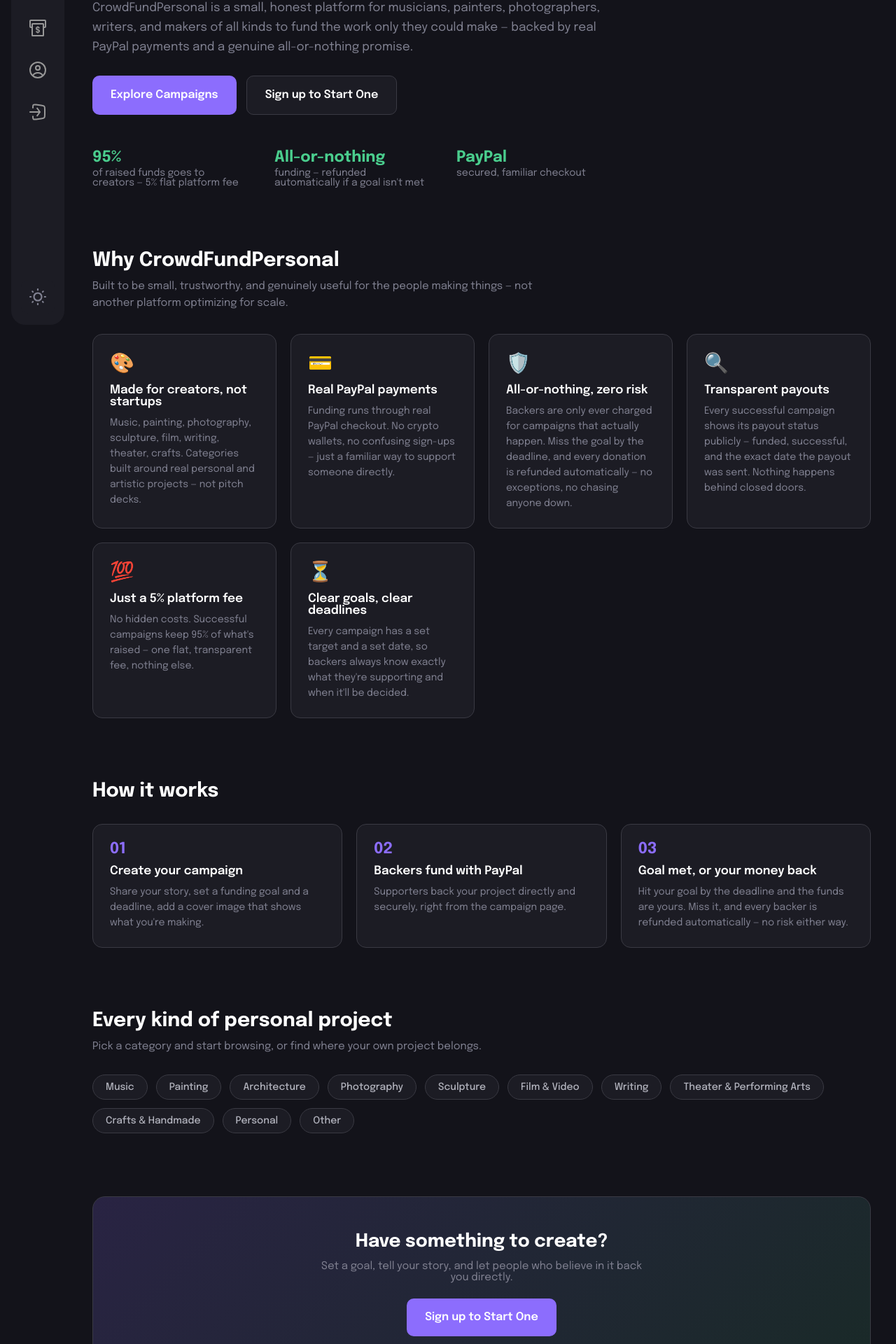
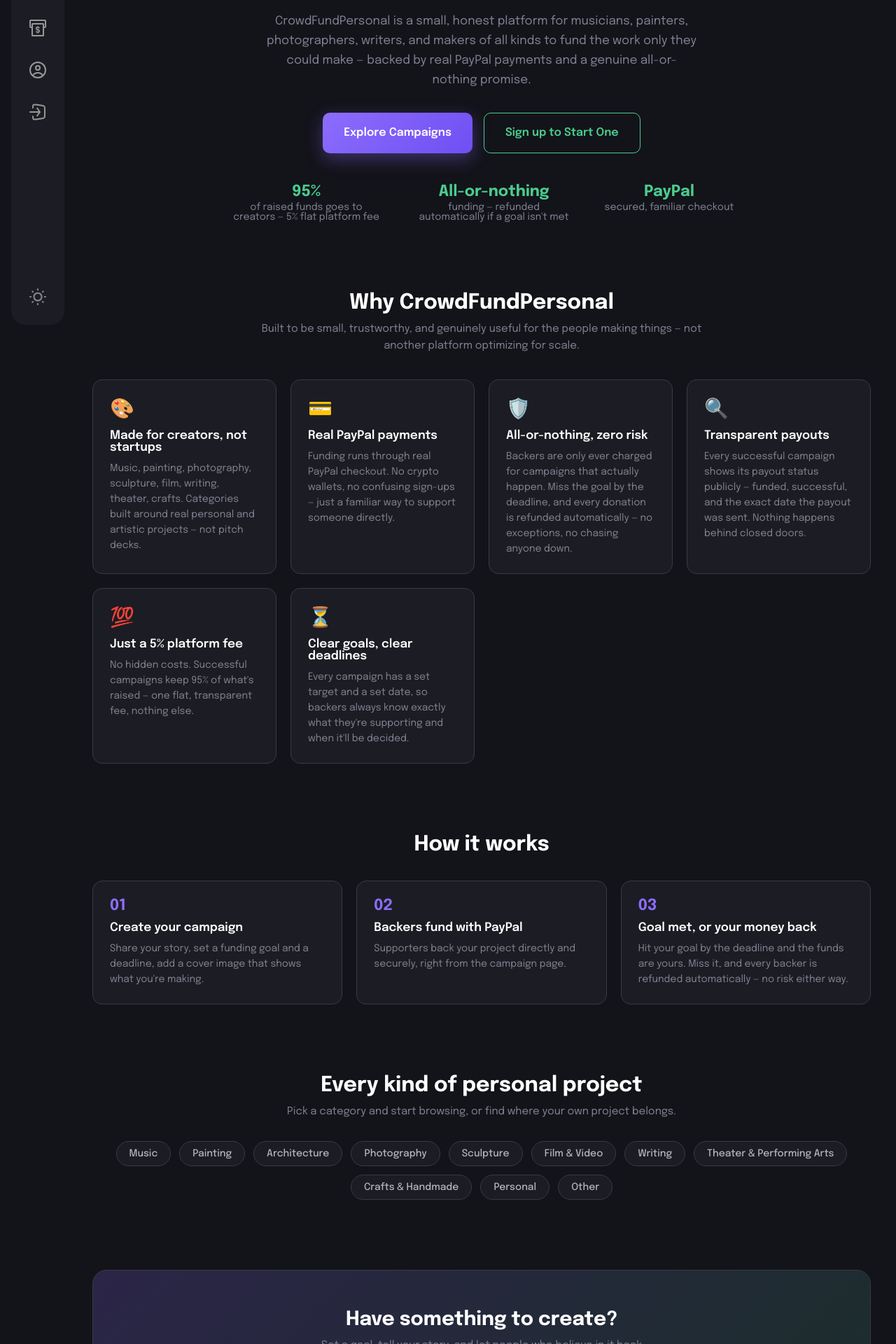
Before and after one commit to zarkonik/CrowdFundSrbija, a React (Vite) app: page / in a window 1280 px wide. Shown: the part 300-2220 px from the top of the page at 70% size. Built offline with nearby package versions, Linux system fonts and the light colour scheme; no server answers.

Commit message:
Responsivness

```diff
--- a/src/components/Navbar/Navbar.css
+++ b/src/components/Navbar/Navbar.css
@@ -111,19 +111,32 @@
   cursor: pointer;
 }
 
+.navbar-drawer-backdrop {
+  position: fixed;
+  inset: 0;
+  background: rgba(0, 0, 0, 0.5);
+  z-index: 9;
+}
+
 .navbar-drawer {
   position: absolute;
   top: 60px;
   right: 0;
   left: 0;
   background: var(--color-bg-card);
+  border-radius: 14px;
+  box-shadow: 0 12px 30px rgba(0, 0, 0, 0.4);
   z-index: 10;
-  padding: 16px 0;
-  transform: translateY(-100vh);
-  transition: transform 0.7s;
+  padding: 12px 0 16px;
+  opacity: 0;
+  pointer-events: none;
+  transform: translateY(-16px);
+  transition: transform 0.2s ease, opacity 0.2s ease;
 }
 
 .navbar-drawer.is-open {
+  opacity: 1;
+  pointer-events: auto;
   transform: translateY(0);
 }
 
@@ -166,7 +179,15 @@
 
 .navbar-drawer-button {
   display: flex;
-  margin: 0 16px;
+  margin: 0 16px 12px;
+}
+
+.navbar-drawer-button:last-child {
+  margin-bottom: 0;
+}
+
+.navbar-drawer-button-full {
+  width: 100%;
 }
 
 .navbar-btn-connect {
--- a/src/components/Navbar/Navbar.tsx
+++ b/src/components/Navbar/Navbar.tsx
@@ -64,6 +64,13 @@
           onClick={() => setToggleDrawer((prev) => !prev)}
         />
 
+        {toggleDrawer && (
+          <div
+            className="navbar-drawer-backdrop"
+            onClick={() => setToggleDrawer(false)}
+          />
+        )}
+
         <div className={`navbar-drawer ${toggleDrawer ? "is-open" : ""}`}>
           <ul className="navbar-drawer-links">
             {navlinks.map((link: any) => (
@@ -100,8 +107,11 @@
             <CustomButton
               btnType="button"
               title={address ? "Create a campaign" : "Sign up with Google"}
-              styles={address ? "navbar-btn-create" : "navbar-btn-connect"}
+              styles={`navbar-drawer-button-full ${
+                address ? "navbar-btn-create" : "navbar-btn-connect"
+              }`}
               handleClick={() => {
+                setToggleDrawer(false);
                 if (address) navigate("create-campaign");
                 else connect();
               }}
@@ -113,8 +123,11 @@
               <CustomButton
                 btnType="button"
                 title="My Profile"
-                styles="navbar-btn-profile"
-                handleClick={() => navigate("/profile")}
+                styles="navbar-drawer-button-full navbar-btn-profile"
+                handleClick={() => {
+                  setToggleDrawer(false);
+                  navigate("/profile");
+                }}
               />
             </div>
           )}
--- a/src/pages/CreateCampaign/CreateCampaign.css
+++ b/src/pages/CreateCampaign/CreateCampaign.css
@@ -18,6 +18,7 @@
   display: flex;
   justify-content: center;
   align-items: center;
+  width: 100%;
   padding: 16px;
   background: var(--color-border);
   border-radius: 10px;
@@ -25,6 +26,7 @@
 
 @media (min-width: 640px) {
   .create-campaign-header {
+    width: auto;
     min-width: 380px;
   }
 }
--- a/src/pages/Landing/Landing.css
+++ b/src/pages/Landing/Landing.css
@@ -1,17 +1,19 @@
 .landing {
+  max-width: 1180px;
+  margin: 0 auto;
   display: flex;
   flex-direction: column;
-  gap: 90px;
+  gap: 100px;
   padding-bottom: 40px;
 }
 
 .landing-hero {
-  margin-top: 40px;
+  margin-top: 50px;
   display: flex;
   flex-direction: column;
-  align-items: flex-start;
+  align-items: center;
   gap: 20px;
-  max-width: 760px;
+  text-align: center;
 }
 
 .landing-hero-eyebrow {
@@ -24,14 +26,16 @@
 }
 
 .landing-hero-title {
+  max-width: 780px;
   font-family: var(--font-epilogue);
   font-weight: 700;
-  font-size: 44px;
+  font-size: 48px;
   line-height: 1.15;
   color: var(--color-text-primary);
 }
 
 .landing-hero-subtitle {
+  max-width: 620px;
   font-family: var(--font-epilogue);
   font-weight: 400;
   font-size: 17px;
@@ -42,26 +46,47 @@
 .landing-hero-actions {
   display: flex;
   flex-wrap: wrap;
-  gap: 14px;
-  margin-top: 6px;
+  justify-content: center;
+  gap: 16px;
+  margin-top: 12px;
 }
 
 .landing-hero-btn-primary {
-  background: var(--color-accent-purple);
-  padding: 14px 26px;
+  background: linear-gradient(135deg, #8c6dfd, #6f4ff2);
+  padding: 15px 30px;
+  box-shadow: 0 8px 24px rgba(140, 109, 253, 0.35);
+  transition: transform 0.15s ease, box-shadow 0.15s ease;
+}
+
+.landing-hero-btn-primary:hover {
+  transform: translateY(-2px);
+  box-shadow: 0 10px 28px rgba(140, 109, 253, 0.45);
 }
 
 .landing-hero-btn-secondary {
-  background: var(--color-bg-card);
-  border: 1px solid var(--color-border);
-  padding: 14px 26px;
+  background: transparent;
+  color: var(--color-accent-green);
+  border: 1.5px solid var(--color-accent-green);
+  padding: 15px 30px;
+  transition: background 0.15s ease, color 0.15s ease, transform 0.15s ease;
+}
+
+.landing-hero-btn-secondary:hover {
+  background: var(--color-accent-green);
+  color: #0b1f16;
+  transform: translateY(-2px);
 }
 
 .landing-hero-stats {
-  margin-top: 30px;
+  margin-top: 24px;
   display: flex;
   flex-wrap: wrap;
-  gap: 40px;
+  justify-content: center;
+  gap: 48px;
+}
+
+.landing-hero-stat {
+  max-width: 220px;
 }
 
 .landing-hero-stat h3 {
@@ -76,13 +101,18 @@
   font-family: var(--font-epilogue);
   font-size: 14px;
   color: var(--color-text-secondary);
-  max-width: 220px;
+}
+
+.landing-section-header {
+  max-width: 640px;
+  margin: 0 auto;
+  text-align: center;
 }
 
 .landing-section-title {
   font-family: var(--font-epilogue);
   font-weight: 700;
-  font-size: 28px;
+  font-size: 30px;
   color: var(--color-text-primary);
 }
 
@@ -92,11 +122,10 @@
   font-size: 15px;
   line-height: 24px;
   color: var(--color-text-secondary);
-  max-width: 640px;
 }
 
 .landing-features-grid {
-  margin-top: 32px;
+  margin-top: 36px;
   display: grid;
   grid-template-columns: repeat(auto-fit, minmax(260px, 1fr));
   gap: 20px;
@@ -107,6 +136,12 @@
   background: var(--color-bg-card);
   border-radius: 14px;
   border: 1px solid var(--color-border);
+  transition: border-color 0.15s ease, transform 0.15s ease;
+}
+
+.landing-feature-card:hover {
+  border-color: var(--color-accent-purple);
+  transform: translateY(-2px);
 }
 
 .landing-feature-icon {
@@ -130,7 +165,7 @@
 }
 
 .landing-steps {
-  margin-top: 32px;
+  margin-top: 36px;
   display: grid;
   grid-template-columns: repeat(auto-fit, minmax(220px, 1fr));
   gap: 20px;
@@ -167,9 +202,10 @@
 }
 
 .landing-categories {
-  margin-top: 28px;
+  margin-top: 30px;
   display: flex;
   flex-wrap: wrap;
+  justify-content: center;
   gap: 12px;
 }
 
@@ -182,15 +218,21 @@
   font-weight: 500;
   font-size: 14px;
   color: var(--color-text-tertiary);
+  transition: border-color 0.15s ease, color 0.15s ease;
+}
+
+.landing-category-chip:hover {
+  border-color: var(--color-accent-purple);
+  color: var(--color-text-primary);
 }
 
 .landing-cta {
-  padding: 50px 40px;
-  border-radius: 18px;
+  padding: 56px 40px;
+  border-radius: 20px;
   background: linear-gradient(
     135deg,
-    rgba(140, 109, 253, 0.18),
-    rgba(74, 205, 141, 0.12)
+    rgba(140, 109, 253, 0.2),
+    rgba(74, 205, 141, 0.14)
   );
   border: 1px solid var(--color-border);
   text-align: center;
@@ -203,7 +245,7 @@
 .landing-cta-title {
   font-family: var(--font-epilogue);
   font-weight: 700;
-  font-size: 26px;
+  font-size: 28px;
   color: var(--color-text-primary);
 }
 
@@ -215,11 +257,11 @@
 }
 
 .landing-cta button {
-  margin-top: 8px;
+  margin-top: 10px;
 }
 
 @media (max-width: 600px) {
   .landing-hero-title {
-    font-size: 32px;
+    font-size: 34px;
   }
 }
--- a/src/pages/Landing/Landing.tsx
+++ b/src/pages/Landing/Landing.tsx
@@ -111,11 +111,14 @@
       </section>
 
       <section className="landing-section">
+        <div className="landing-section-header">
           <h2 className="landing-section-title">Why CrowdFundPersonal</h2>
           <p className="landing-section-subtitle">
-          Built to be small, trustworthy, and genuinely useful for the people
-          making things — not another platform optimizing for scale.
+            Built to be small, trustworthy, and genuinely useful for the
+            people making things — not another platform optimizing for
+            scale.
           </p>
+        </div>
 
         <div className="landing-features-grid">
           {features.map((feature) => (
@@ -129,7 +132,9 @@
       </section>
 
       <section className="landing-section">
+        <div className="landing-section-header">
           <h2 className="landing-section-title">How it works</h2>
+        </div>
 
         <div className="landing-steps">
           {steps.map((step) => (
@@ -143,11 +148,15 @@
       </section>
 
       <section className="landing-section">
-        <h2 className="landing-section-title">Every kind of personal project</h2>
+        <div className="landing-section-header">
+          <h2 className="landing-section-title">
+            Every kind of personal project
+          </h2>
           <p className="landing-section-subtitle">
-          Pick a category and start browsing, or find where your own project
-          belongs.
+            Pick a category and start browsing, or find where your own
+            project belongs.
           </p>
+        </div>
 
         <div className="landing-categories">
           {categories.map((category: string) => (
```
Lines whose indentation alone changed are shown as unchanged.
